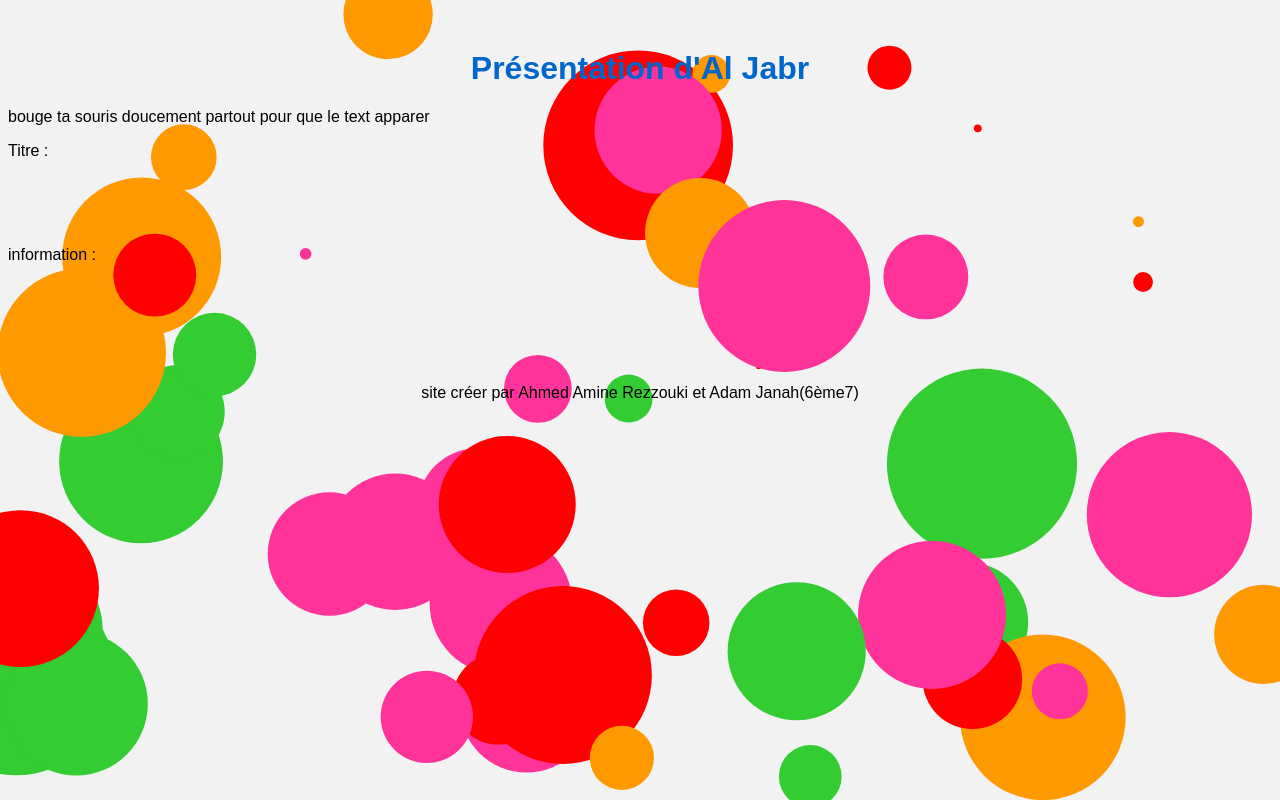
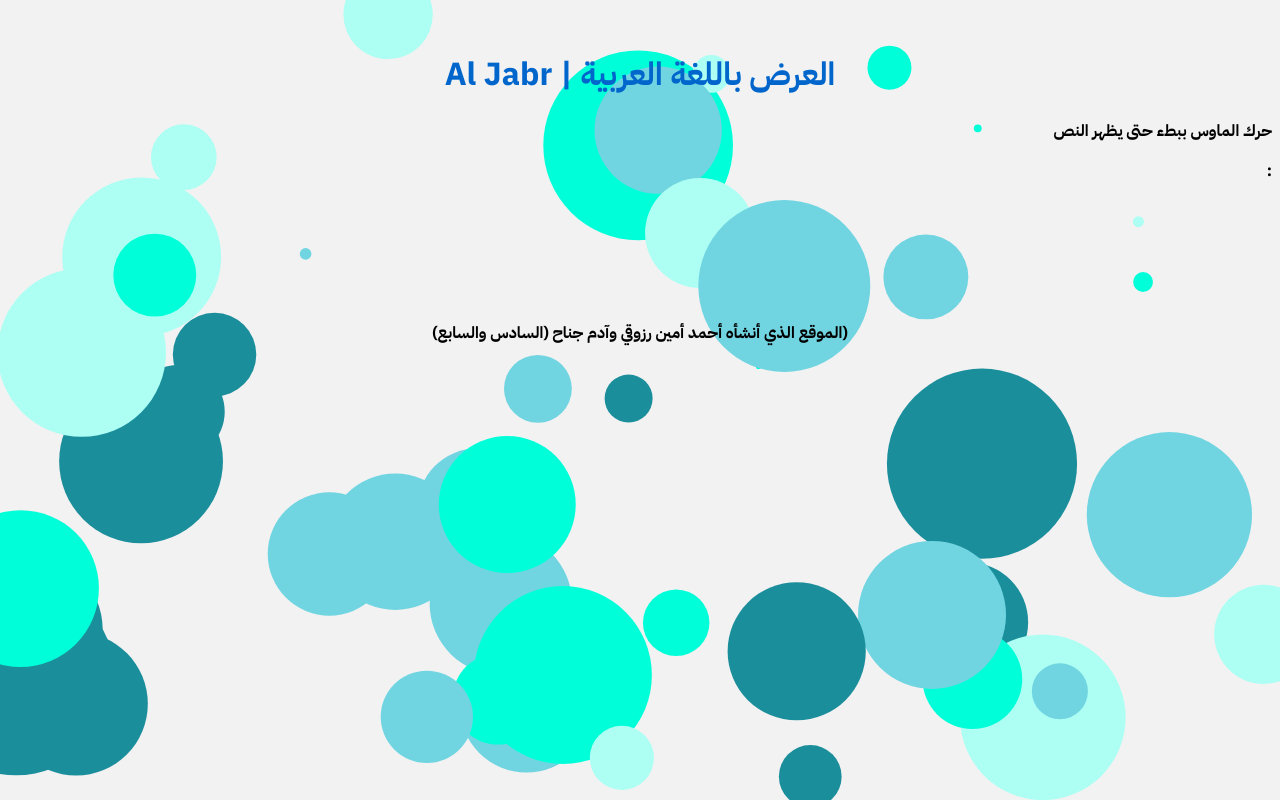
Before and after one commit to al-jabr-site/projet1, a plain HTML site: page index.html in a window 1280 px wide. Drawn offline with Linux system fonts and the light colour scheme.

Commit message:
Update index.html

```diff
--- a/index.html
+++ b/index.html
@@ -1,11 +1,15 @@
 <!DOCTYPE html>
 <html>
   <head>
-    <title>Al Jabr | Présentation en arabe</title>
+    <title>Al Jabr | العرض باللغة العربية</title>
+    <style>
+        @import url('https://fonts.googleapis.com/css2?family=IBM+Plex+Sans+Arabic:wght@700&display=swap');
+    </style>
     <style>
       body {
-        font-family: Arial, sans-serif;
+        font-family:'IBM Plex Sans Arabic', Arial ,sans-serif;
         background-color: #f2f2f2;
+        text-align: end ;
       }
       h1 {
         text-align: center;
@@ -64,20 +68,14 @@
     </style>
   </head>
   <body>
-    <h1>Présentation d'Al Jabr</h1>
-    <p>bouge ta souris doucement partout pour que le text apparer</p>
-    <p>Titre :</p>
+   <h1>Al Jabr | العرض باللغة العربية</h1>
+    <p>حرك الماوس ببطء حتى يظهر النص</p>
+    <p> :</p>
     <ul>
-      <li class="hidden">1.</li>
-      <li class="hidden">2.</li>
-      <li class="hidden">3.</li>
+      <li class="hidden"><a href="https://padlet.com/adaminojanah/7-1x9t2o07chsq2z9m">1.الرسالة</a></li>
+      <li class="hidden"><a href="">2.</a></li>
+      <li class="hidden"><a href="">3.</a></li>
     </ul>
-    <p>information :</p>
-    <ol>
-      <li class="hidden">1.text</li>
-      <li class="hidden">2.text</li>
-      <li class="hidden">3.text</li>
-    </ol>
     <canvas id="background"></canvas>
     <script>
       // Get all the elements with the "hidden" class
@@ -109,7 +107,7 @@
       const maxRadius = 100;
 
       // Set the colors for the circles
-      const colors = ['#FF0000', '#ff9900', '#ff3399', '#33cc33'];
+      const colors = ['#00FFD8 ','#ADFFF3 ','#70D5E1 ','#1B8E9C'];
 
       // Loop through each circle and draw it on the canvas
       for (let i = 0; i < numCircles; i++) {
@@ -130,6 +128,4 @@
         context.fill();
       }
     </script>
-    <p class="info">site créer par Ahmed Amine Rezzouki et Adam Janah(6ème7)</p>
-  </body>
-</html>
+    <p class="info">الموقع الذي أنشأه أحمد أمين رزوقي وآدم جناح (السادس والسابع))</p>
```
